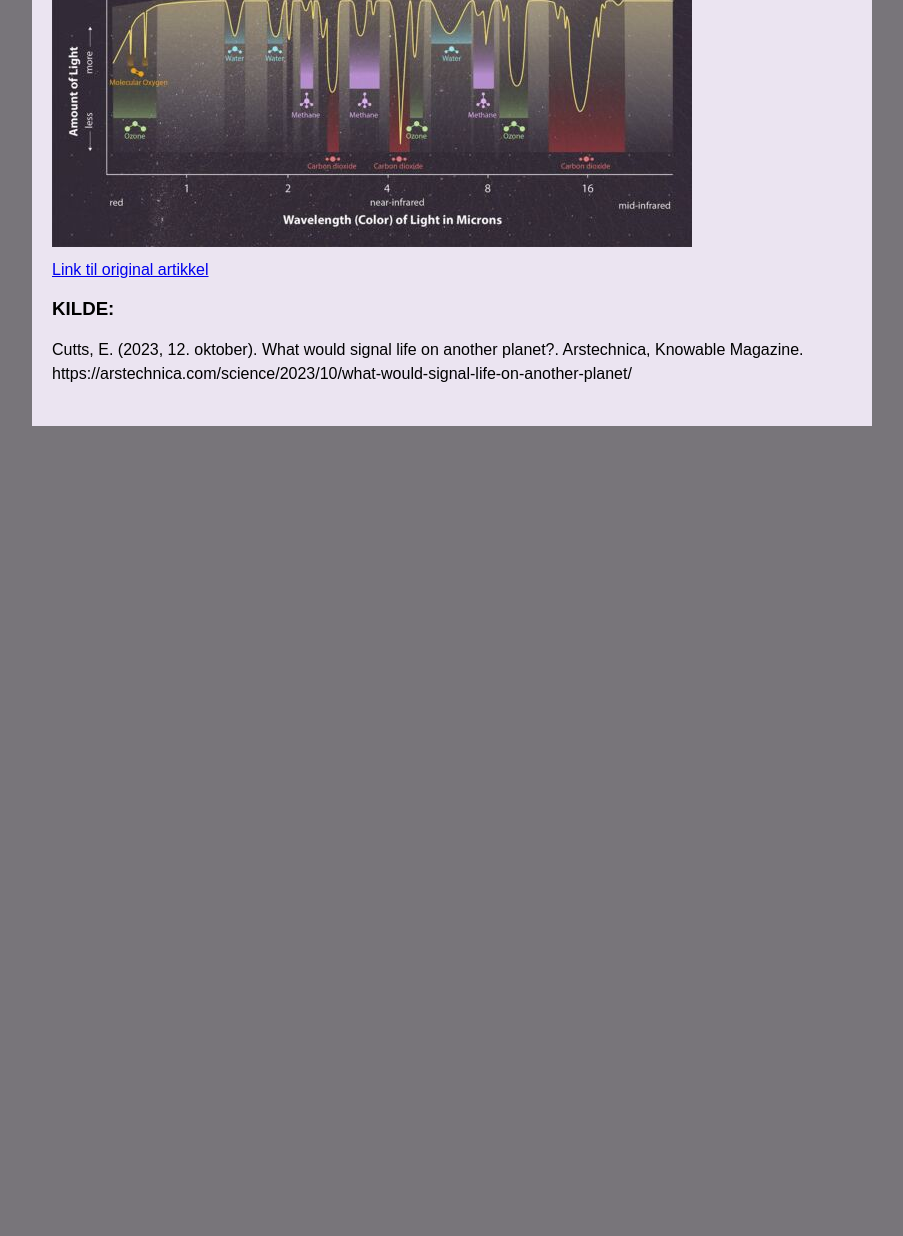
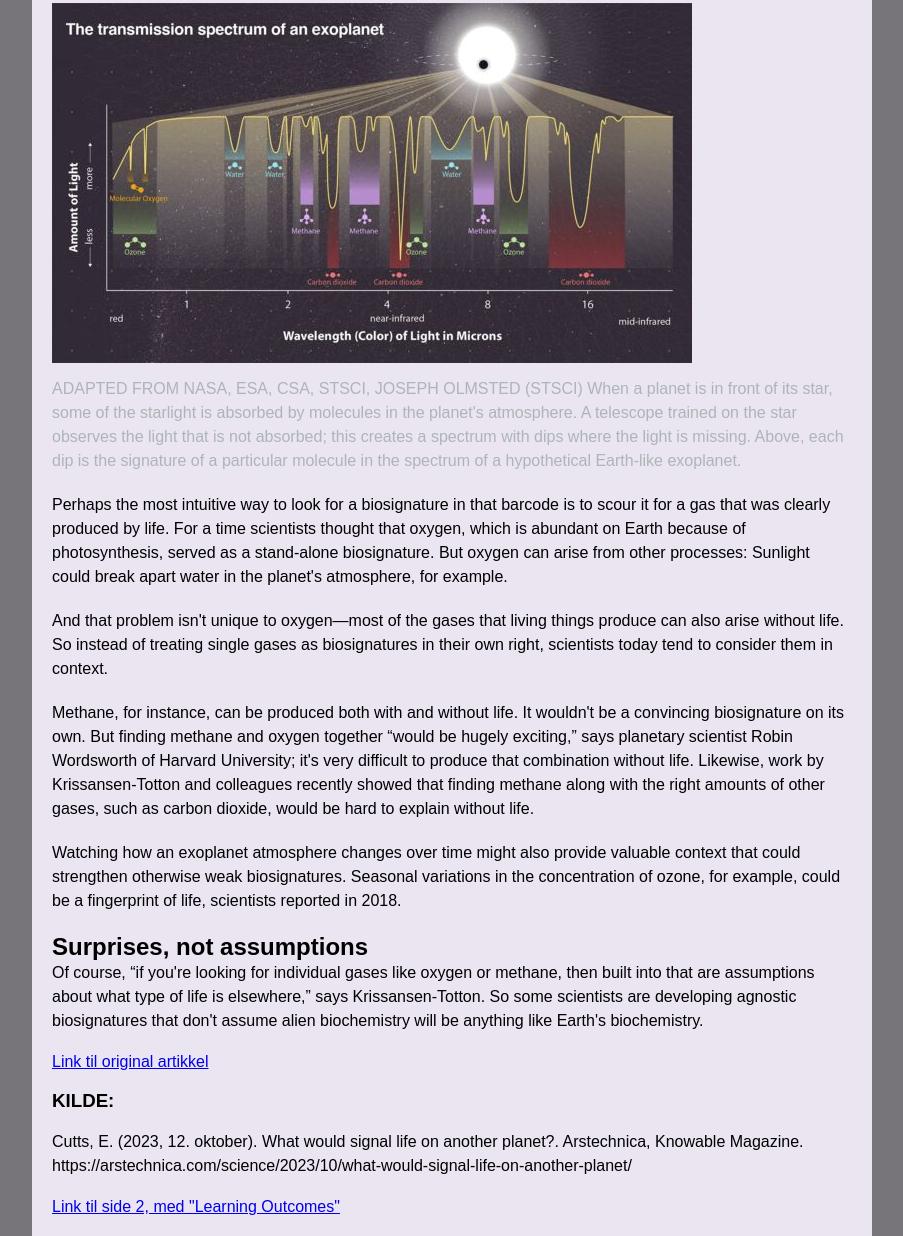
Before and after one commit to OsloMet-web/HTMLOBLIG2, a plain HTML site: page side1.html/side1.html in a window 1280 px wide. Shown: the part 1417-2653 px from the top of the page, without its empty margins (188-1091 px from the left). Before the commit the page ends 1843 px from the top, so only its background shows below. Drawn offline with Linux system fonts and the light colour scheme.

Commit message:
side1 endringer

```diff
--- a/side1.html/side1.html
+++ b/side1.html/side1.html
@@ -53,10 +53,49 @@
     <p>Even the most powerful telescopes, including the JWST, almost never “see” exoplanets—by and large,
       astronomers know these distant worlds only by the flickering of their stars.</p>
 
+      <p>Instead of viewing planets directly, astronomers train their telescopes on stars and wait for planets
+        to “transit,” or pass between, their sun and the telescope. As a planet transits, a bit of starlight filters
+        through its atmosphere and dims the star at certain wavelengths, depending on the chemicals in the
+        atmosphere. The resulting dips and peaks in the star's brightness are like a chemical barcode for the
+        transiting planet.</p>
+
         <div class="article-image">
-          <img src="bilde2side1.jpg" alt="Beskrivelse av bildet">
+          <img src="bilde2side1.jpg" alt="ADAPTED FROM NASA, ESA, CSA, STSCI, JOSEPH OLMSTED (STSCI)">
+        </div>
+        <div class="photographer">
+          <p>ADAPTED FROM NASA, ESA, CSA, STSCI, JOSEPH OLMSTED (STSCI)
+            When a planet is in front of its star, some of the starlight is absorbed by molecules in the planet's
+            atmosphere. A telescope trained on the star observes the light that is not absorbed; this creates a
+            spectrum with dips where the light is missing. Above, each dip is the signature of a particular molecule
+            in the spectrum of a hypothetical Earth-like exoplanet.</p>
         </div>
 
+        <p>Perhaps the most intuitive way to look for a biosignature in that barcode is to scour it for a gas that was
+          clearly produced by life. For a time scientists thought that oxygen, which is abundant on Earth because of
+          photosynthesis, served as a stand-alone biosignature. But oxygen can arise from other processes: Sunlight
+          could break apart water in the planet's atmosphere, for example.</p>
+
+        <p>And that problem isn't unique to oxygen—most of the gases that living things produce can also arise
+            without life. So instead of treating single gases as biosignatures in their own right, scientists
+            today tend to consider them in context.</p>
+
+        <p>Methane, for instance, can be produced both with and without life. It wouldn't be a convincing
+          biosignature on its own. But finding methane and oxygen together “would be hugely exciting,” says
+          planetary scientist Robin Wordsworth of Harvard University; it's very difficult to produce that
+          combination without life. Likewise, work by Krissansen-Totton and colleagues recently showed that
+          finding methane along with the right amounts of other gases, such as carbon dioxide, would be hard
+          to explain without life.</p>
+
+        <p>Watching how an exoplanet atmosphere changes over time might also provide valuable context that
+          could strengthen otherwise weak biosignatures. Seasonal variations in the concentration of ozone,
+          for example, could be a fingerprint of life, scientists reported in 2018.</p>
+
+        <h2 class="h2.sub-heading">Surprises, not assumptions</h2>
+
+        <p>Of course, “if you're looking for individual gases like oxygen or methane, then built into that
+          are assumptions about what type of life is elsewhere,” says Krissansen-Totton. So some scientists
+          are developing agnostic biosignatures that don't assume alien biochemistry will be anything like
+          Earth's biochemistry.</p>
 
 
       <a href="https://arstechnica.com/science/2023/10/what-would-signal-life-on-another-planet/"> Link til original artikkel </a>
@@ -64,6 +103,9 @@
       <p> Cutts, E. (2023, 12. oktober). What would signal life on another planet?.
         Arstechnica, Knowable Magazine. https://arstechnica.com/science/2023/10/what-would-signal-life-on-another-planet/</p>
 
+
+        <a href="side2.html/simplest.html"> Link til side 2, med "Learning Outcomes"</a>
+
     </article>
     </body>
 
```
